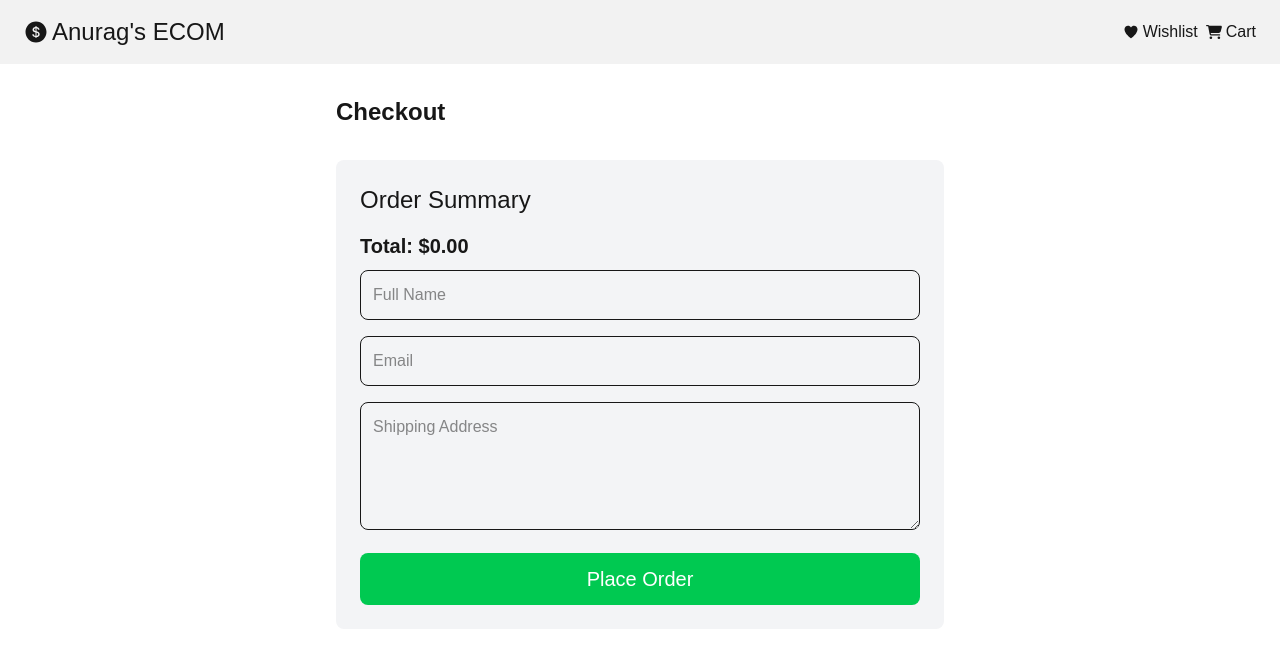
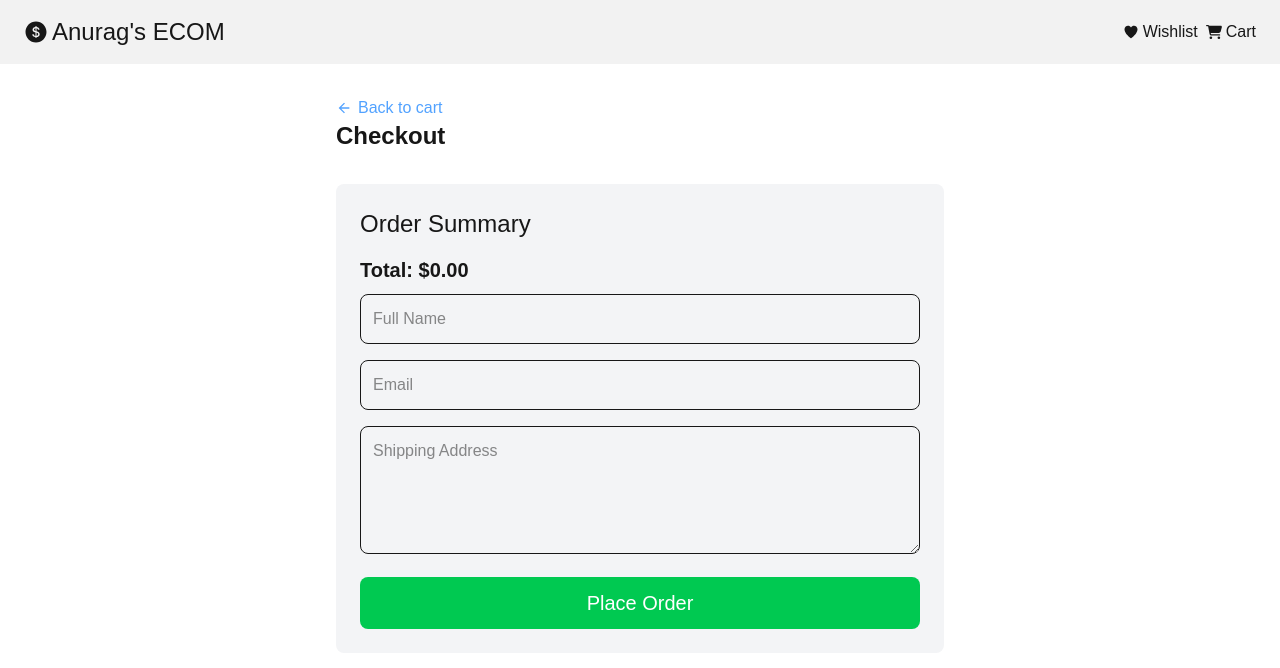
Before and after one commit to ANURAGTIGGA/my-ecom-app, a Next.js app: page /checkout in a window 1280 px wide. Shown: the top 668 px of the page. Built offline with nearby package versions, Linux system fonts and the light colour scheme.

Commit message:
added back navigations to other routes

```diff
--- a/app/cart/page.tsx
+++ b/app/cart/page.tsx
@@ -2,12 +2,16 @@
 import { useCart } from "@/lib/storage";
 import CartItem from "@/components/feature/CartItem";
 import Link from "next/link";
+import { IoMdArrowBack } from "react-icons/io";
 
 export default function Cart() {
   const { cart, updateQuantity, getTotal } = useCart();
 
   return (
     <main className="container mx-auto p-8">
+      <Link href="/" className="text-blue-400 flex items-center gap-1.5">
+        <IoMdArrowBack /> Back to products
+      </Link>
       <h1 className="text-2xl font-bold mb-8">Shopping Cart</h1>
       {cart.length === 0 ? (
         <p>
--- a/app/checkout/page.tsx
+++ b/app/checkout/page.tsx
@@ -2,6 +2,7 @@
 import { useCart } from "@/lib/storage";
 import Link from "next/link";
 import { useState } from "react";
+import { IoMdArrowBack } from "react-icons/io";
 
 export default function Checkout() {
   const { getTotal, clearCart } = useCart();
@@ -23,6 +24,9 @@ export default function Checkout() {
 
   return (
     <main className="container mx-auto p-8 max-w-2xl">
+      <Link href="/cart" className="text-blue-400 flex items-center gap-1.5">
+        <IoMdArrowBack /> Back to cart
+      </Link>
       <h1 className="text-2xl font-bold mb-8">Checkout</h1>
       <div className="bg-gray-100 p-6 rounded-lg mb-8">
         <h2 className="text-2xl mb-4">
--- a/app/wishlist/page.tsx
+++ b/app/wishlist/page.tsx
@@ -2,12 +2,17 @@
 import { useWishlist } from "@/lib/storage";
 import ProductCard from "@/components/feature/ProductCard";
 import { Product } from "@/lib/types";
+import Link from "next/link";
+import { IoMdArrowBack } from "react-icons/io";
 
 export default function Wishlist() {
   const { wishlist } = useWishlist();
 
   return (
     <main className="container mx-auto p-8">
+      <Link href="/" className="text-blue-400 flex items-center gap-1.5">
+        <IoMdArrowBack /> Back to products
+      </Link>
       <h1 className="text-2xl font-bold mb-8">My Wishlist</h1>
       {wishlist.length === 0 ? (
         <p>Your wishlist is empty.</p>
```
